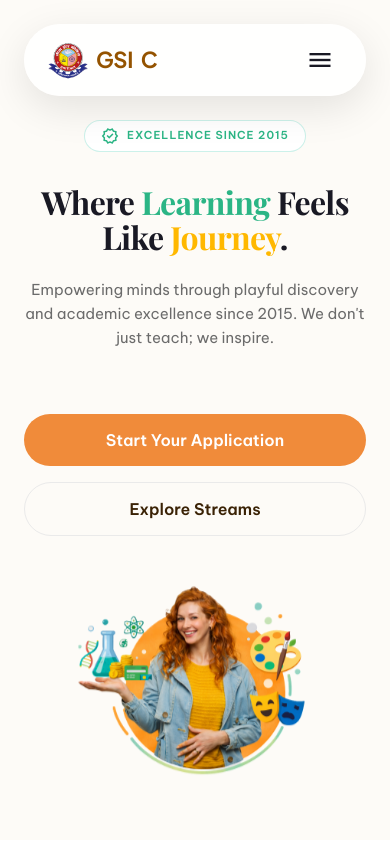
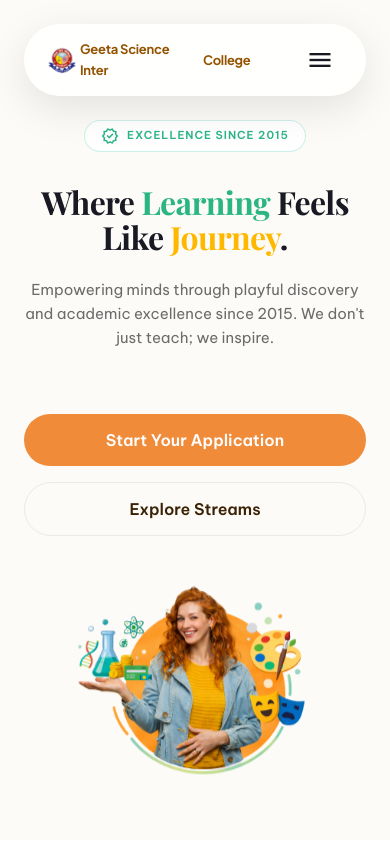
Before and after one commit to Subhampas1/geetascienceintercollege, a React (Vite) app: page / in a window 390 px wide. Shown: the top 842 px of the page. Built offline with nearby package versions, Linux system fonts and the light colour scheme; a web font is replaced by a local one.

Commit message:
Revert to full name on mobile navbar and scale down typography to fit

```diff
--- a/src/components/Navbar.css
+++ b/src/components/Navbar.css
@@ -29,10 +29,6 @@
   text-decoration: none;
   font-weight: 700;
   letter-spacing: -0.5px;
-}
-
-.nav-logo-text-mobile {
-  display: none;
 }
 
 .navbar-links {
@@ -150,10 +146,16 @@
     margin-top: 16px;
   }
 
-  .nav-logo-text-full, .nav-logo-text-short {
-    display: none !important;
+  .navbar-logo {
+    font-size: 13px !important;
+    gap: 4px !important;
   }
-  .nav-logo-text-mobile {
-    display: inline-block !important;
+
+  .navbar-logo img {
+    height: 28px !important;
+  }
+
+  .logo-swap {
+    min-width: 95px !important;
   }
 }
--- a/src/components/Navbar.jsx
+++ b/src/components/Navbar.jsx
@@ -35,13 +35,6 @@ const Navbar = () => {
           }}>
             {isCollege ? 'College' : 'Mahavidyalaya'}
           </span>
-          <span className="nav-logo-text-mobile">GSI</span>
-          <span key={isCollege ? 'c' : 'm'} className="logo-swap nav-logo-text-mobile" style={{
-            minWidth: '20px',
-            animation: 'fadeIn 0.5s ease-in-out'
-          }}>
-            {isCollege ? 'C' : 'M'}
-          </span>
         </Link>
         <div className={`navbar-links ${isMobileMenuOpen ? 'mobile-open' : ''}`}>
           <Link to="/" className={`nav-link ${isActive('/') ? 'active' : ''}`} onClick={() => setIsMobileMenuOpen(false)}>
```
